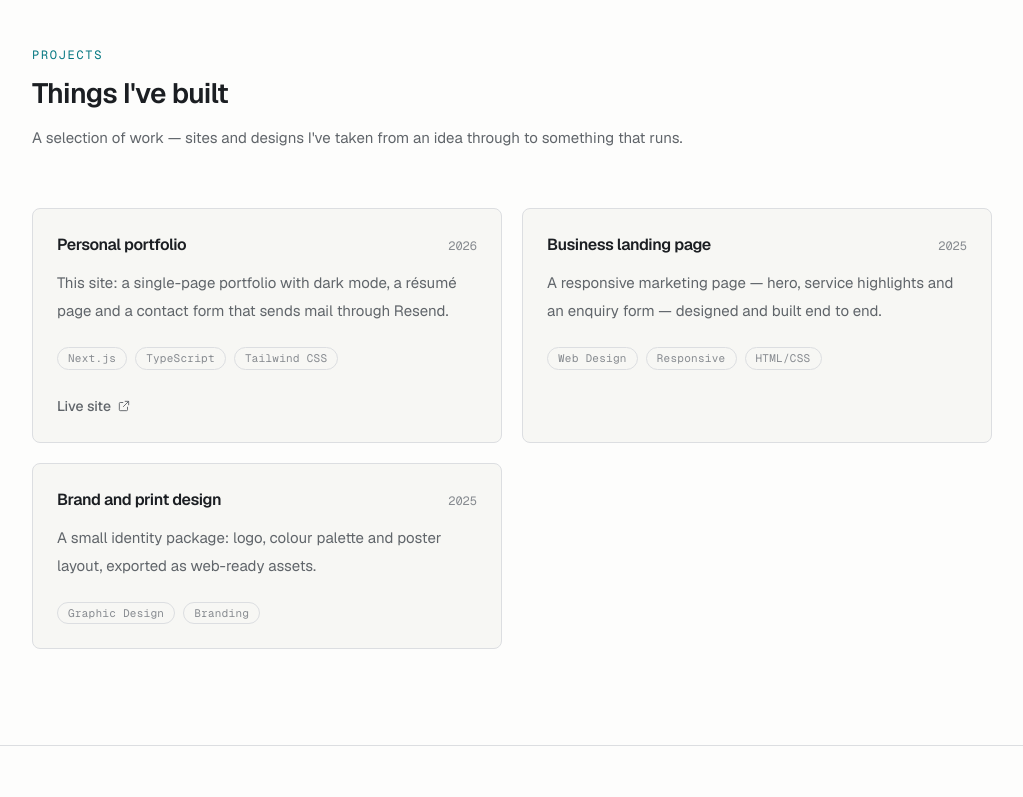
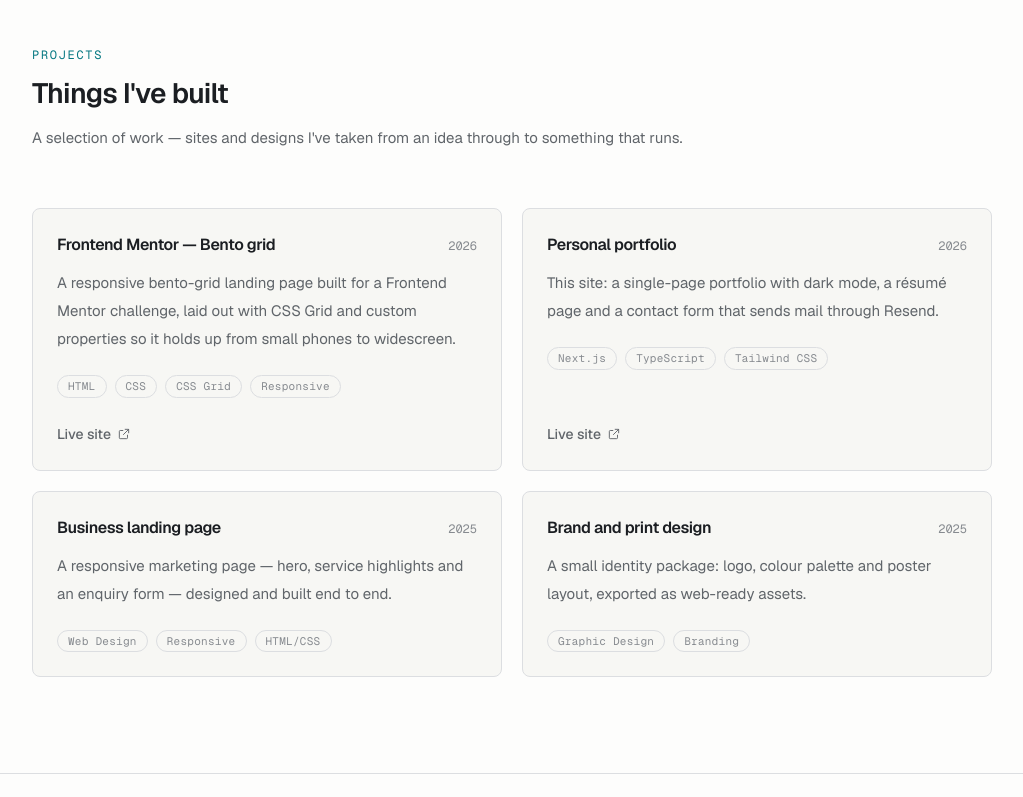
Before and after one commit to carlqtdev/carlportfolio, a Next.js app: page / in a window 1280 px wide. Shown: the part 1277-2074 px from the top of the page, without its empty margins (128-1151 px from the left). Built offline with nearby package versions, Linux system fonts and the light colour scheme; no server answers.

Commit message:
Add the Frontend Mentor bento grid project

```diff
--- a/content/profile.ts
+++ b/content/profile.ts
@@ -73,6 +73,14 @@ export const education: EducationItem[] = [
  */
 export const projects: ProjectItem[] = [
   {
+    title: "Frontend Mentor — Bento grid",
+    description:
+      "A responsive bento-grid landing page built for a Frontend Mentor challenge, laid out with CSS Grid and custom properties so it holds up from small phones to widescreen.",
+    tags: ["HTML", "CSS", "CSS Grid", "Responsive"],
+    year: "2026",
+    href: "https://carldiv.github.io/Bento-Grid/",
+  },
+  {
     title: "Personal portfolio",
     description:
       "This site: a single-page portfolio with dark mode, a résumé page and a contact form that sends mail through Resend.",
```
